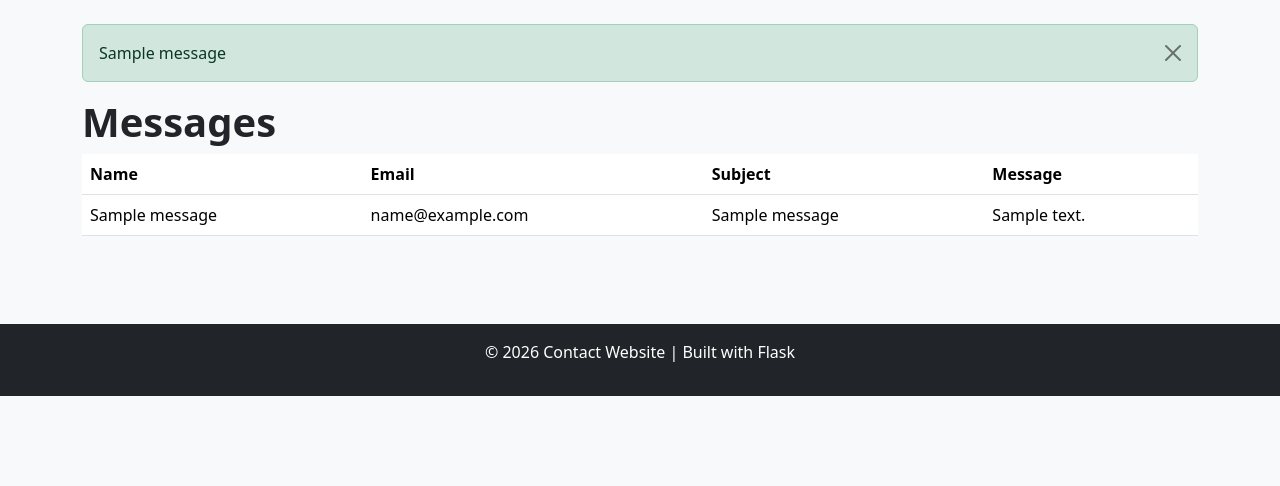
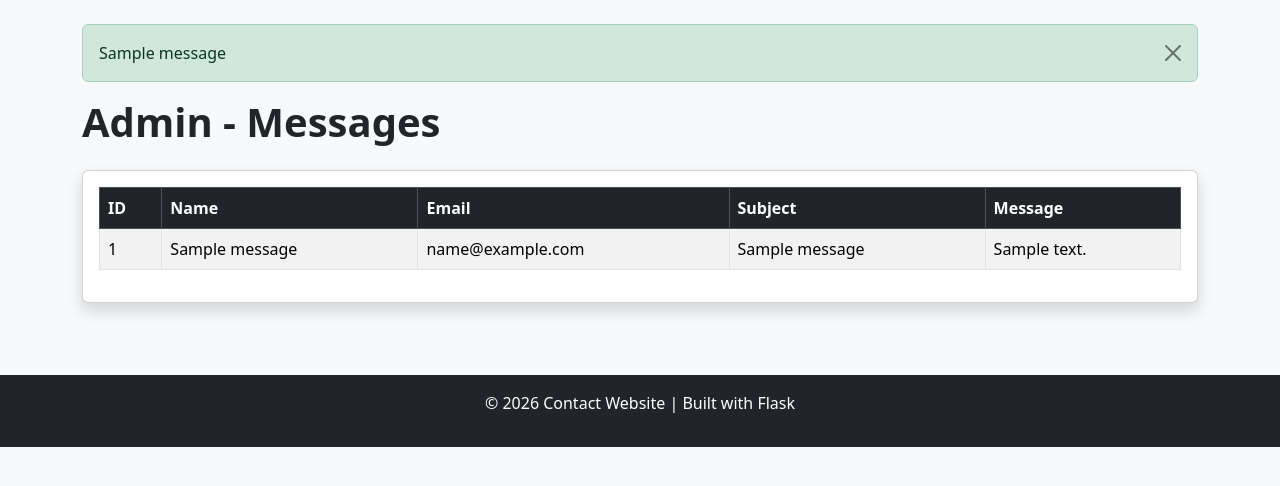
Before and after one commit to kasideduamgthong/contact-website, a Flask app: page /messages in a window 1280 px wide. Shown: the part 56-542 px from the top of the page. Run offline with Flask 3, Linux system fonts and the light colour scheme; tables that the repository leaves empty hold one stand-in row (values such as "Sample post"); one stand-in notice (Sample message) is shown.

Commit message:
Improve messages page with admin table layout

```diff
--- a/templates/messages.html
+++ b/templates/messages.html
@@ -1,25 +1,33 @@
 {% extends "base.html" %}
 {% block content %}
 
-<h1>Messages</h1>
+<h1 class="mb-4">Admin - Messages</h1>
 
-<table class="table">
+<div class="card shadow">
+    <div class="card-body">
+        <table class="table table-bordered table-striped">
+            <thead class="table-dark">
                 <tr>
+                    <th>ID</th>
                     <th>Name</th>
                     <th>Email</th>
                     <th>Subject</th>
                     <th>Message</th>
                 </tr>
-
-    {% for msg in messages %}
+            </thead>
+            <tbody>
+                {% for message in messages %}
                 <tr>
-        <td>{{ msg.name }}</td>
-        <td>{{ msg.email }}</td>
-        <td>{{ msg.subject }}</td>
-        <td>{{ msg.message }}</td>
+                    <td>{{ message.id }}</td>
+                    <td>{{ message.name }}</td>
+                    <td>{{ message.email }}</td>
+                    <td>{{ message.subject }}</td>
+                    <td>{{ message.message }}</td>
                 </tr>
                 {% endfor %}
-
+            </tbody>
         </table>
+    </div>
+</div>
 
 {% endblock %}
```
Lines whose indentation alone changed are shown as unchanged.
